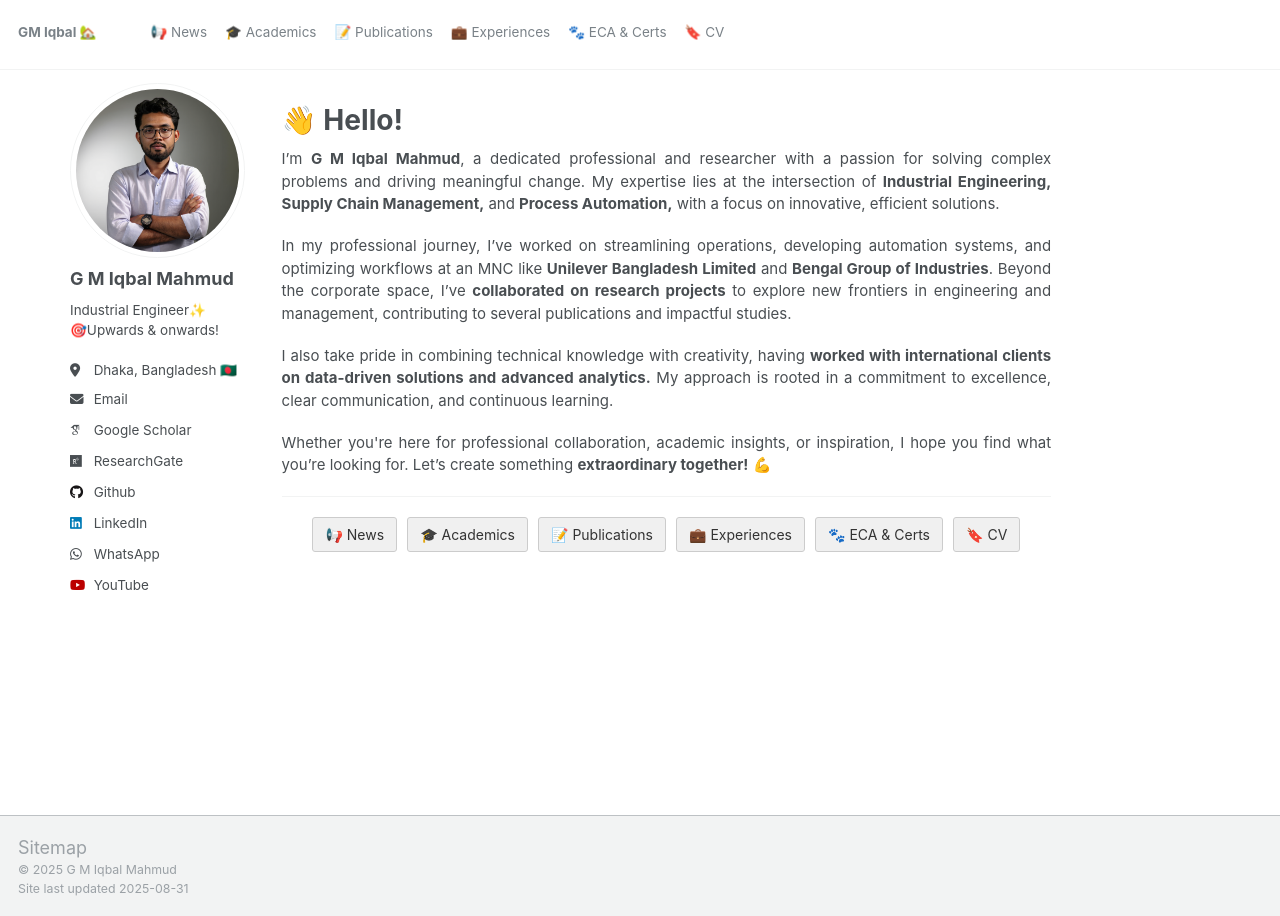
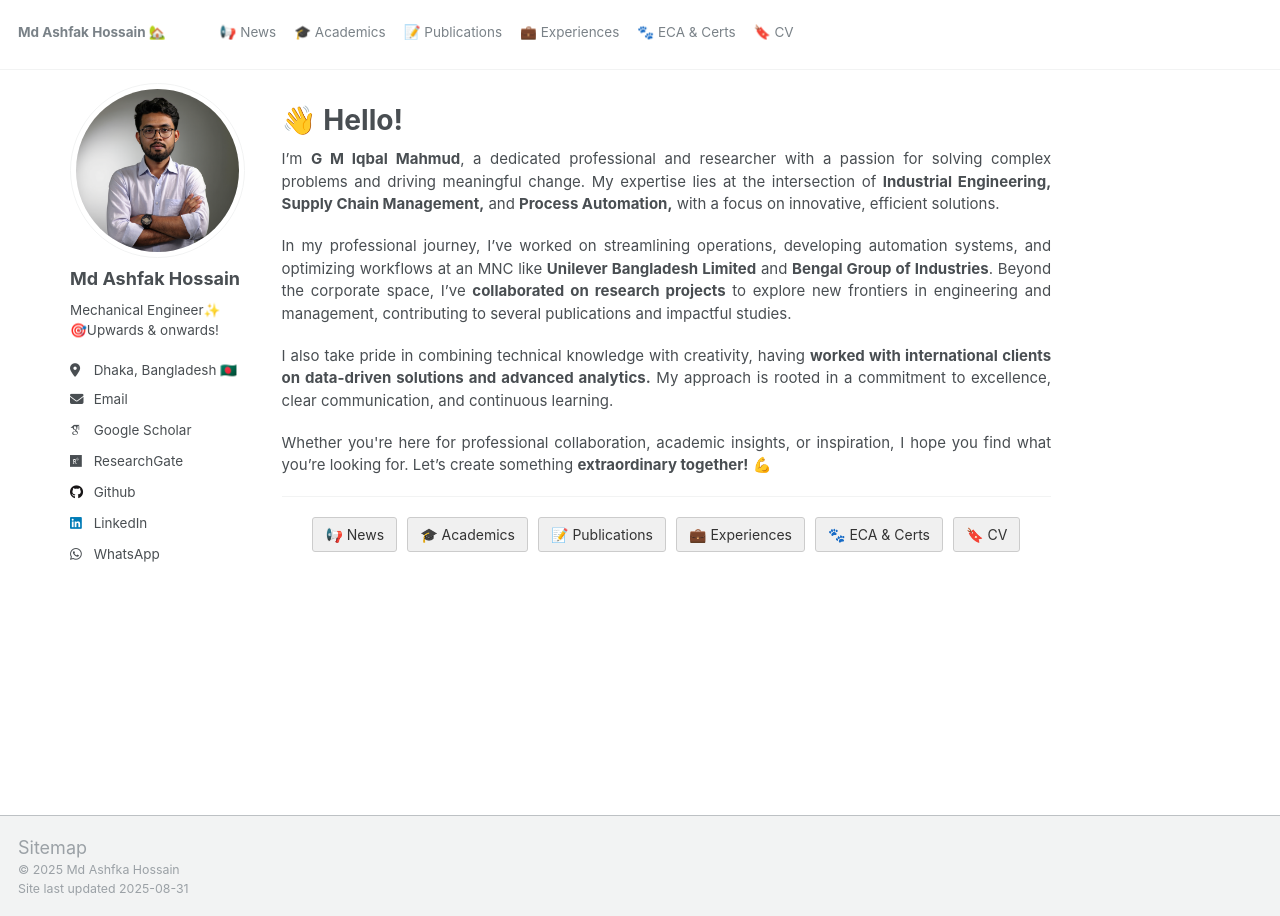
Before and after one commit to mdashfak14/mdashfak14.github.io, a Jekyll site: the page built from _pages/about.md, in a window 1280 px wide. Built offline with Jekyll 4.4.1, drawn with Linux system fonts in a browser that asks for light colours; some web fonts are replaced.

Commit message:
Update _config.yml

```diff
--- a/_config.yml
+++ b/_config.yml
@@ -11,13 +11,13 @@
 
 # Basic Site Settings
 locale                   : "en-US"
-title                    : "GM Iqbal 🏡"
+title                    : "Md Ashfak Hossain 🏡"
 title_separator          : "-"
-name                     : &name "G M Iqbal Mahmud"
-description              : &description "Industrial Engineer"
-url                      : https://gmiqbal.github.io # the base hostname & protocol for your site e.g. "https://[your GitHub username].github.io"
+name                     : &name "Md Ashfka Hossain"
+description              : &description "Mechanical Engineer"
+url                      : https://mdashfak14.github.io # the base hostname & protocol for your site e.g. "https://[your GitHub username].github.io"
 baseurl                  : "" # the subpath of your site, e.g. "/blog"
-repository               : "gmiqbal/gmiqbal.github.io"
+repository               : "mdashfak14/mdashfak14.github.io"
 
 # Site Author - The following control what appear as part of the author content on the side bar.
 #               If a field is blank the icon and link will not appear, otherwise it will be shown.
@@ -25,30 +25,30 @@ repository               : "gmiqbal/gmiqbal.github.io"
 author:
   # Biographic information
   avatar           : "G M Iqbal Mahmud.png"
-  name             : "G M Iqbal Mahmud"
+  name             : "Md Ashfak Hossain"
   pronouns         : # example: "she/her"
-  bio              : "Industrial Engineer✨ <br>🎯Upwards & onwards! "
+  bio              : "Mechanical Engineer✨ <br>🎯Upwards & onwards! "
   location         : "Dhaka, Bangladesh 🇧🇩"
   employer         : #"Khulna University of Engineering & Technology (KUET)"
   uri              : # URL
-  email            : "gmiqbalm@gmail.com"
+  email            : "ashfakhossain152001@gmail.com"
 
   # Academic websites
-  linkedin         : "gmiqbal"
+  linkedin         : "https://www.linkedin.com/in/md-ashfak-hossain-4b07411a3"
   arxiv            : # URL - Update with the correct link to your profile
-  googlescholar    : "https://scholar.google.com/citations?user=3PNQt0EAAAAJ&hl=en"
+  googlescholar    : "https://share.google/MRHRBbrjX5iUvgLdT"
   impactstory      : # URL
   # orcid            : "https://orcid.org/my-orcid?orcid=0009-0001-2309-1246"
   semantic         : # URL
   pubmed           : #"https://www.ncbi.nlm.nih.gov/pubmed/?term=john+snow"
-  researchgate     : "https://www.researchgate.net/profile/Gm-Mahmud"
+  researchgate     : "https://www.researchgate.net/profile/Md-Ashfak-Hossain-2?ev=hdr_xprf"
   scopus           : # URL
 
   # Repositories and software development
   bitbucket        : # Username - Update with your username on the site
   codepen          : # Username
   dribbble         : # Username
-  github           : "gmiqbal"
+  github           : "mdashfak14"
   kaggle           : # Username
   stackoverflow    : # User number or user number and name (i.e., use "1" or "1/jeff-atwood")
 
@@ -68,7 +68,7 @@ author:
   pinterest        : # Username
   soundcloud       : # Username
   steam            : # Username
-  whatsapp         : https://wa.me/8801753377808
+  whatsapp         : https://wa.me/8801627961535
 
   telegram         : #https://t.me/gm1_9
   tumblr           : # Username
@@ -77,15 +77,15 @@ author:
   weibo            : # Username
   wikipedia        : # Username
   xing             : # Username dfsdf
-  youtube          : GMIqbalMahmud
+  youtube          : #Username
   zhihu            : # Username
 
 # Publication Category - The following the list of publication categories and their headings
 publication_category:
   books:
     title: 'Books'
-  manuscripts:
-    title: 'Journal Articles'
+  #manuscripts:
+    #title: 'Journal Articles'
   conferences:
     title: 'Conference Papers'
 
@@ -116,7 +116,7 @@ staticman:
   path                   : "_data/comments/{options.slug}"
   requiredFields         : ['name', 'email', 'message']
   transforms:
-    email                : "md5"
+    email                : "mdashfak14"
   generatedFields:
     date:
       type               : "date"
```
